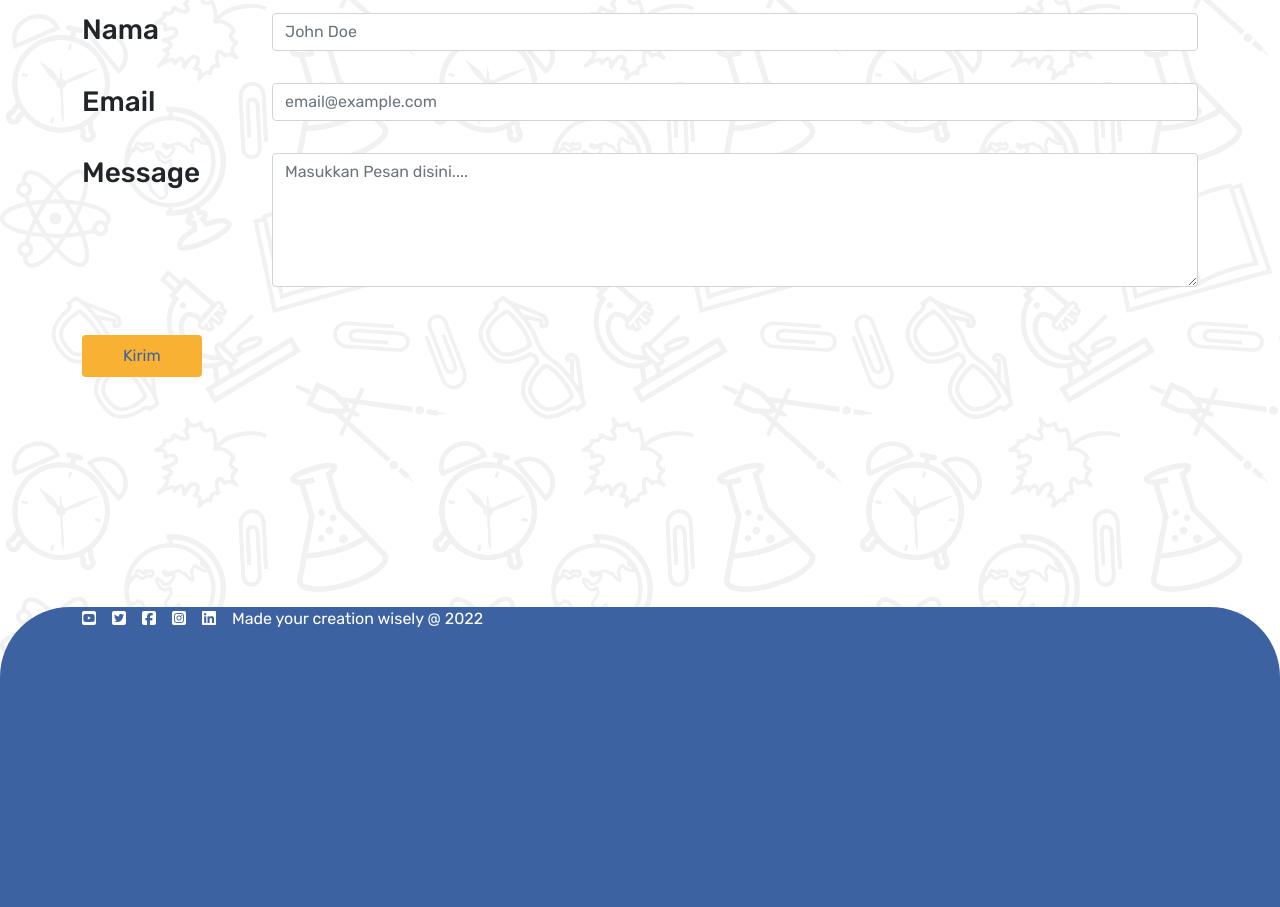
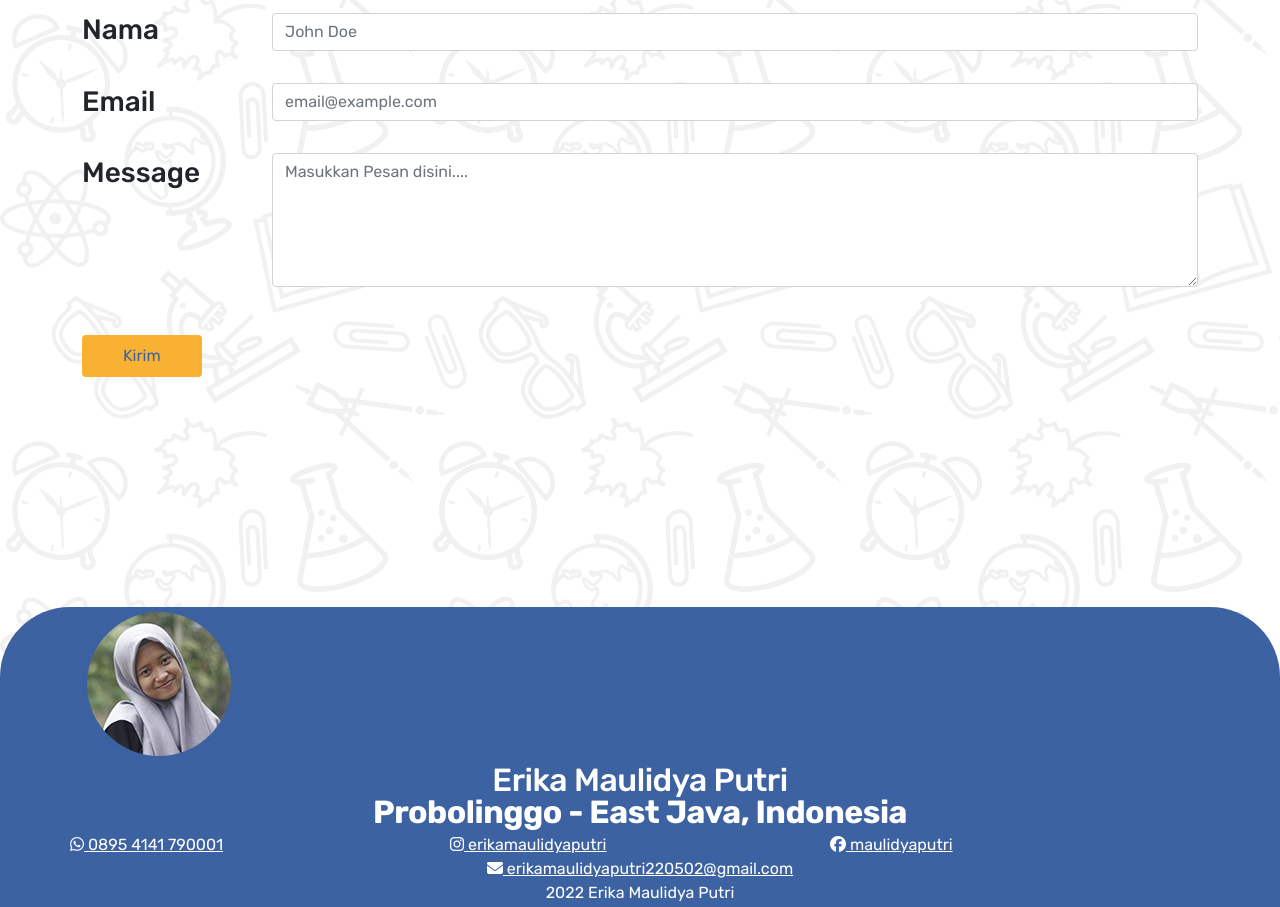
Before and after one commit to donnysashari/erika.github.io, a plain HTML site: page index.html in a window 1280 px wide. Shown: the part 4649-5556 px from the top of the page. Drawn offline with nearby package versions, Linux system fonts and the light colour scheme.

Commit message:
Update index.html

```diff
--- a/index.html
+++ b/index.html
@@ -227,15 +227,27 @@
   </body>
   <footer>
       <div class="container">
-
-          <div class="d-flex align-items-center gap-3 social media text-white">
-            <a href="" class="text-white"><i class="fa-brands fa-youtube-square"></i></a>
-            <a href="" class="text-white"><i class="fa-brands fa-twitter-square"></i></a>
-            <a href="" class="text-white"><i class="fa-brands fa-facebook-square"></i></i></a>
-            <a href="" class="text-white"><i class="fa-brands fa-instagram-square"></i></a>
-            <a href="" class="text-white"><i class="fa-brands fa-linkedin"></i></a>
-            <text class="">Made your creation wisely @ 2022</text>
-
+          <img src="img/footer.png">
+          <div class="row footer-tittle text-center text-white">
+            <h2>Erika Maulidya Putri</h2>
+            <p>Probolinggo - East Java, Indonesia</p>
+          </div>
+          <div class="row">
+            <div class="footer-list text-white col">
+              <a href="" class="text-white "><i class="fa-brands fa-whatsapp gap-3"></i> 0895 4141 790001</a>
+            </div>
+            <div class="footer-list text-white col">
+              <a href="" class="text-white"><i class="fa-brands fa-instagram"></i> erikamaulidyaputri</a>
+            </div>
+            <div class="footer-list text-white col">
+              <a href="" class="text-white"><i class="fa-brands fa-facebook"></i></i> maulidyaputri</a>
+            </div>
+          </div>
+          <div class="row text-center footer-list">
+            <a href="" class="text-white"><i class="fa fa-envelope"></i> erikamaulidyaputri220502@gmail.com</a>
+          </div>
+          <div class="row text-white text-center footer-list">
+            <text class="">2022 Erika Maulidya Putri</text>
           </div>
       </div>
   </footer>
```
